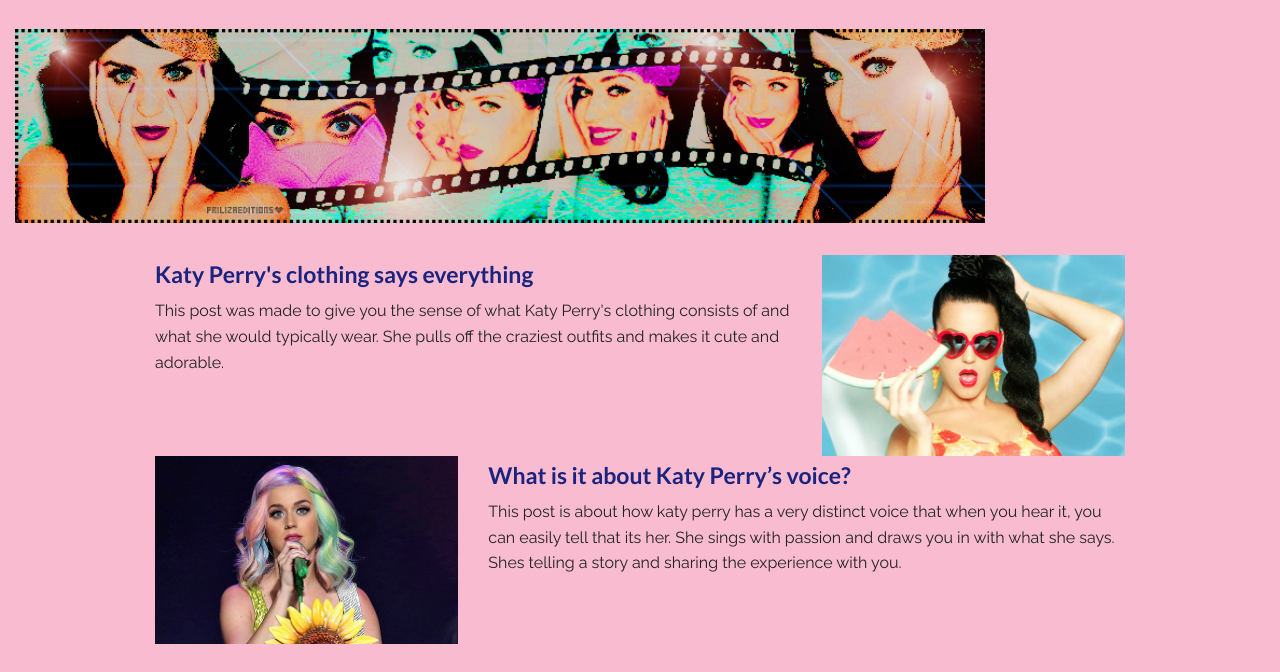
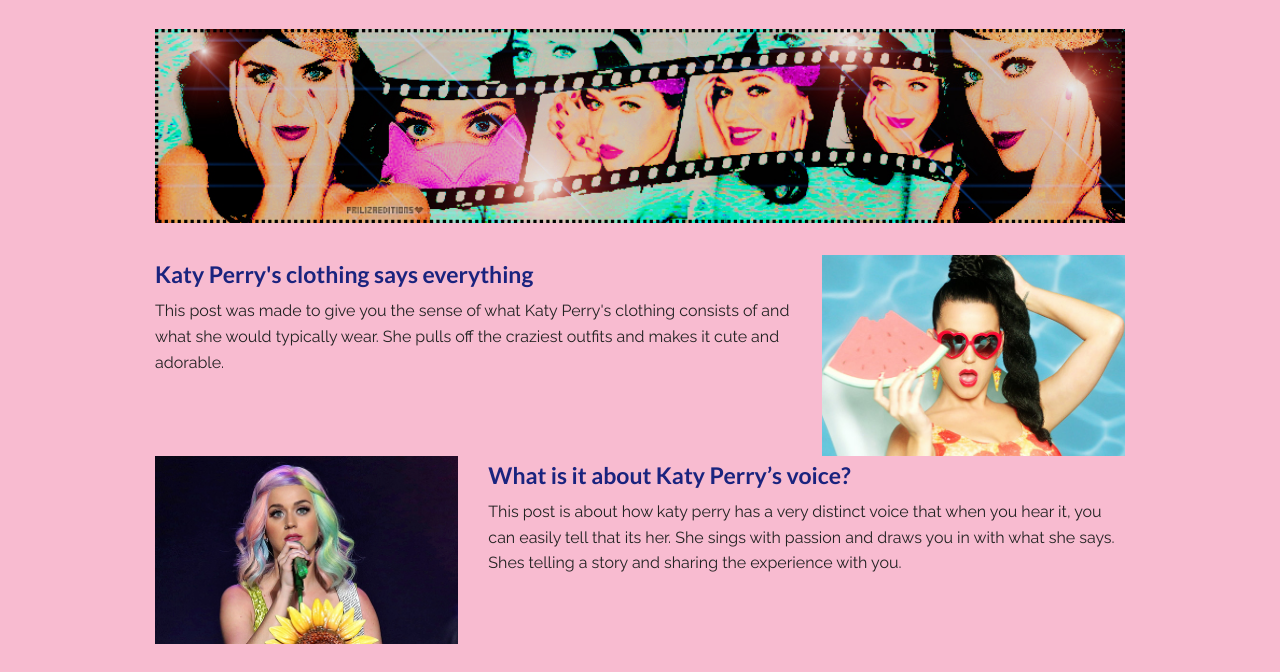
Before and after one commit to lachellec/candypop-funk, a plain HTML site: page index.html in a window 1280 px wide. Shown: the part 48-720 px from the top of the page. Drawn offline with Linux system fonts and the light colour scheme.

Commit message:
added banner class to image

```diff
--- a/index.html
+++ b/index.html
@@ -53,9 +53,9 @@
       </section>
     </nav>
 
-    <div class="row banner">
+    <div class="row">
       <div class="large-12 columns">
-        <img src="img/katyperrybanner.jpg"/>
+        <img class="banner" src="img/katyperrybanner.jpg"/>
       </div>
     </div>
 
```
